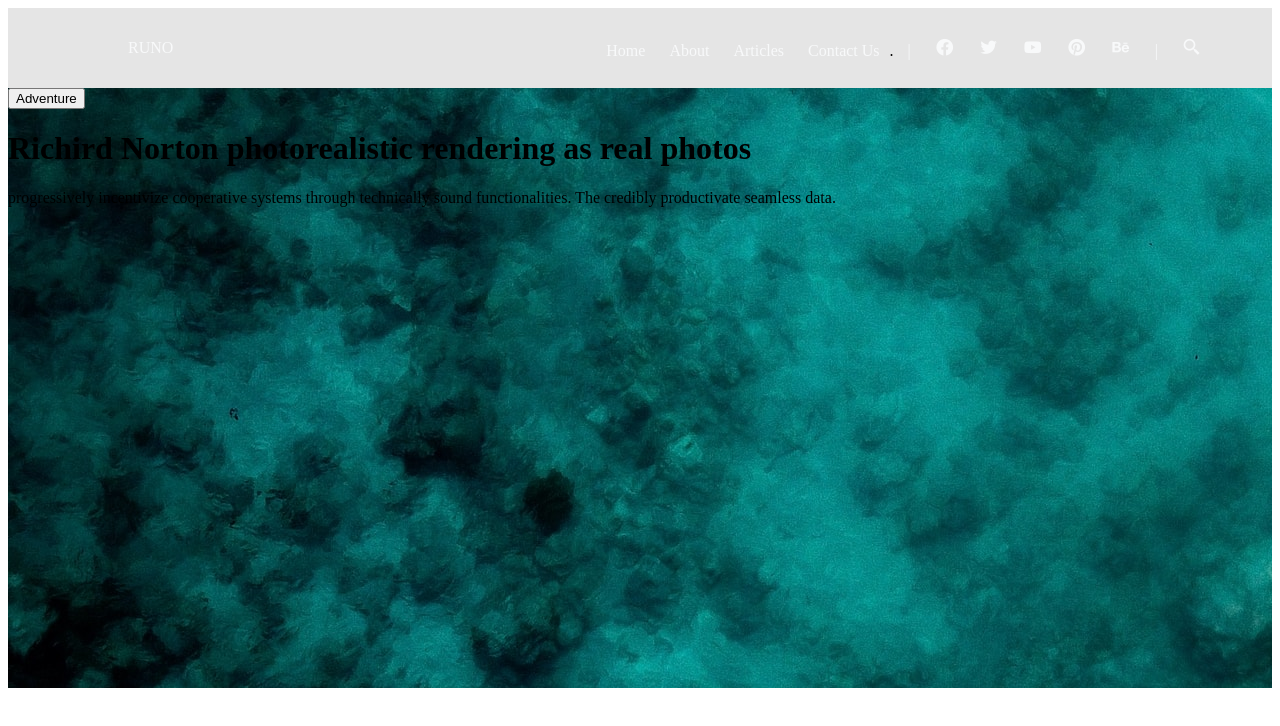
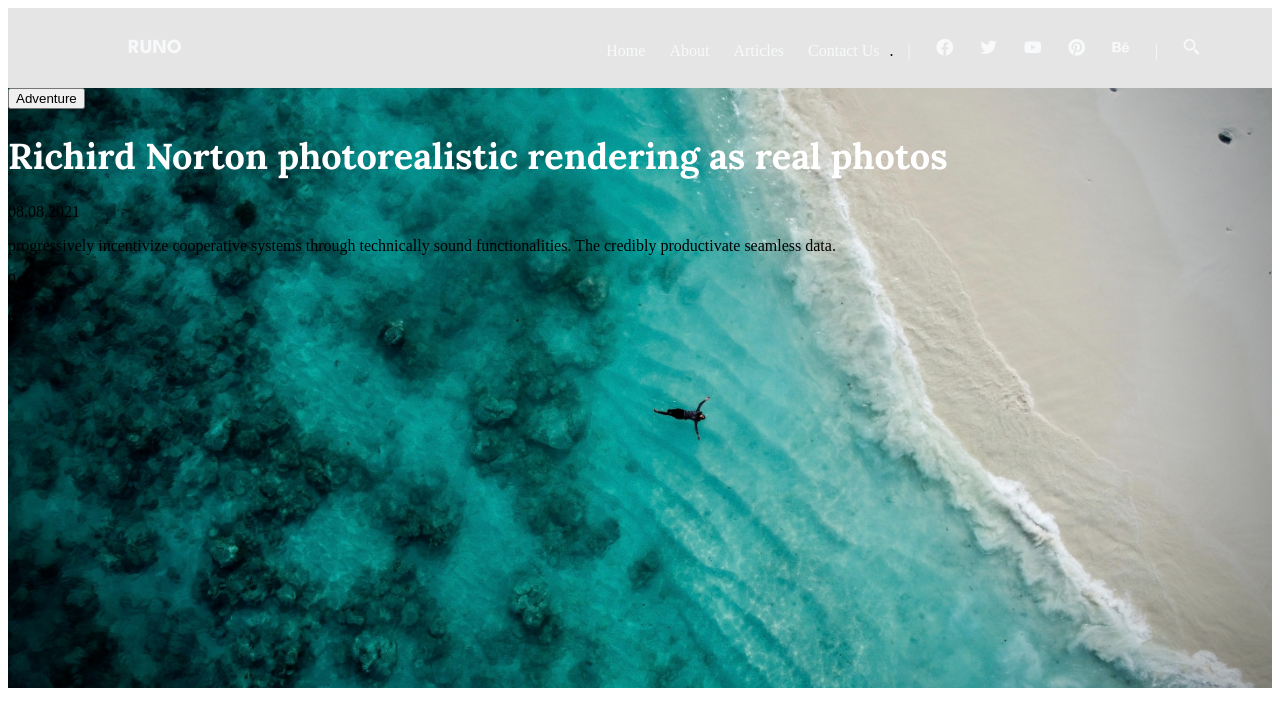
Before and after one commit to Gsure-tech/Student_wallet, a plain HTML site: page Assignment2/index.html in a window 1280 px wide. Drawn offline with nearby package versions, Linux system fonts and the light colour scheme.

Commit message:
added text for the adventure side

```diff
--- a/Assignment2/index.html
+++ b/Assignment2/index.html
@@ -35,8 +35,17 @@
     <div class="adventure">
         <button>Adventure</button>
         <h1>Richird Norton photorealistic rendering as real photos </h1>
-        <p>progressively incentivize cooperative systems through technically sound functionalities. The credibly
-            productivate seamless data.</p>
+        <div class="adventure-date">
+            <p>08.08.2021</p>
+            <p>progressively incentivize cooperative systems through technically sound functionalities. The credibly
+                productivate seamless data.</p>
+        </div>
+        <div class="cirle">
+            <div class="all-cirles">0</div>
+            <div class="all-cirles">0</div>
+            <div class="all-cirles">0</div>
+        </div>
+
     </div>
 </body>
 
--- a/Assignment2/style/style.css
+++ b/Assignment2/style/style.css
@@ -1,9 +1,8 @@
-
-@import url('https://fonts.googleapis.com/css2?family=League+Spartan:wght@100..900&display=swap');
-
+@import url("https://fonts.googleapis.com/css2?family=League+Spartan:wght@100..900&display=swap");
+@import url("https://fonts.googleapis.com/css2?family=Lora:ital,wght@0,400..700;1,400..700&display=swap");
 nav {
   height: 80px;
-  background: #E5E5E5;
+  background: #e5e5e5;
   display: flex;
   justify-content: space-between;
   align-items: center;
@@ -11,13 +10,19 @@ nav {
 }
 
 nav a {
-  color: #F8F9FA;
+  color: #f8f9fa;
   text-decoration: none;
 }
 nav :nth-child(1) {
   margin-left: 60px;
 }
-
+.left-nav a {
+  font-family: "League Spartan", sans-serif;
+  font-optical-sizing: auto;
+  font-weight: 700;
+  line-height: 22.4px;
+  font-size: 20px;
+}
 .right-nav {
   margin-right: 60px;
 }
@@ -25,18 +30,29 @@ nav :nth-child(1) {
 .right-nav a {
   margin: 0 10px;
 }
-.right-nav a i{
-    padding: 0px;
-    margin: 0px;
-    font-size: 20px;
+.right-nav a i {
+  padding: 0px;
+  margin: 0px;
+  font-size: 20px;
 }
-.bx bxl-facebook-circle{
-    width: 50px;
+.bx bxl-facebook-circle {
+  width: 50px;
 }
 .adventure {
   /* width: 1440px; */
   height: 600px;
   top: 80px;
 
-  background: url(../images/adventureImage.jpg);
+  background: url(../images/adventureImage.jpg) no-repeat;
+  background-size: cover;
+  background-position: center;
 }
+
+.adventure h1 {
+  font-family: "Lora", serif;
+  font-optical-sizing: auto;
+  font-weight: 700;
+  font-size: 36px;
+  line-height: 46.08px;
+  color: #ffffff;
+}
```
